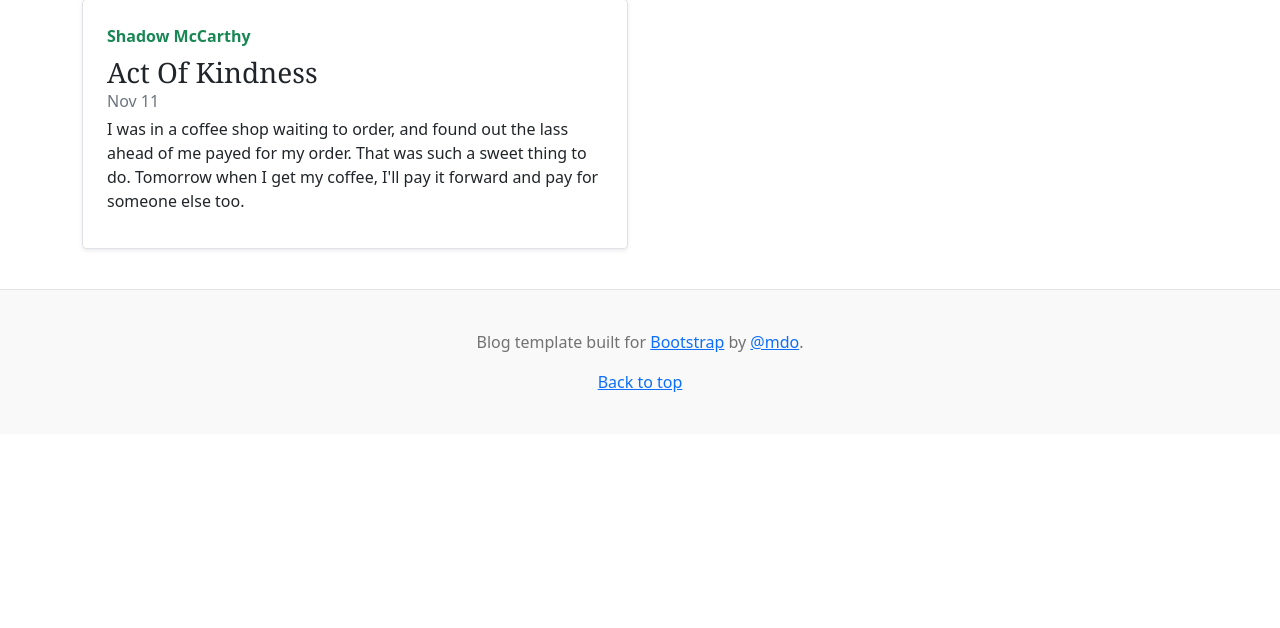
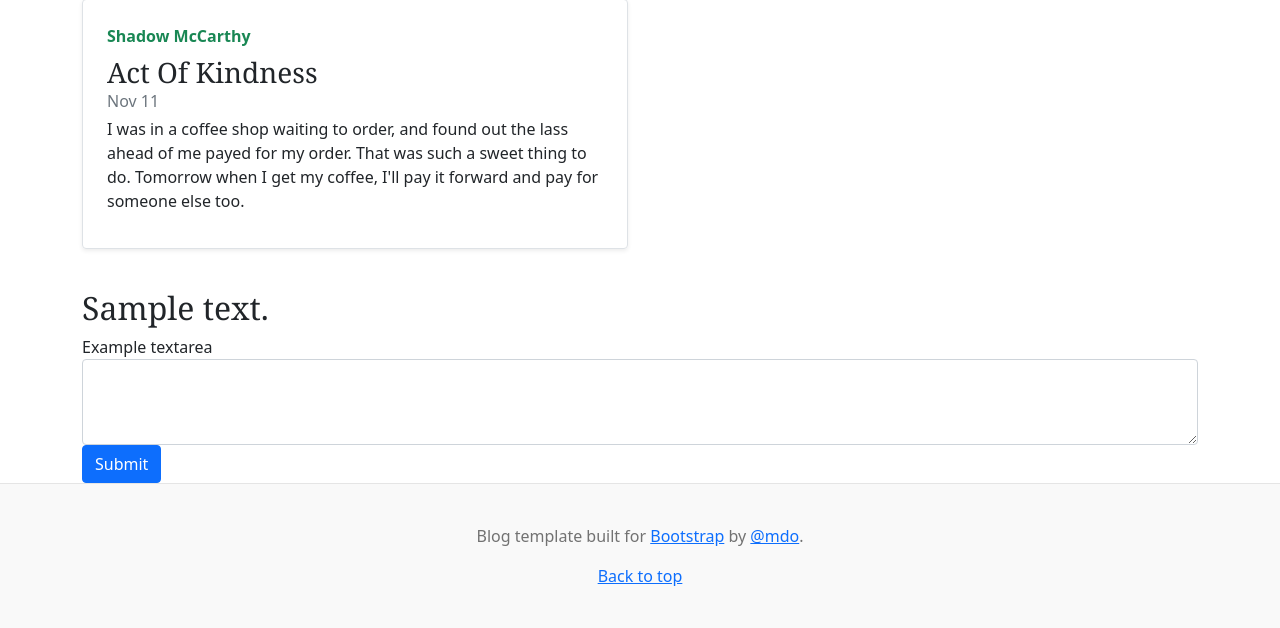
Before and after one commit to randor12/HackViolet2021, a Flask app: template templates/blog.html.j2 in a window 1280 px wide. Shown: the part 644-1272 px from the top of the page. Before the commit the page ends 1036 px from the top, so only its background shows below. Run offline with Flask 2, Linux system fonts and the light colour scheme; the template is opened without the code that fills it: most values are stand-ins (such as "Sample title", 1, 10 or a date in 2020).

Commit message:
basic blog message submit form

```diff
--- a/templates/blog.html.j2
+++ b/templates/blog.html.j2
@@ -9,5 +9,11 @@
   <h2>{{ item.get_message() }}</h2>
   {% endfor %}
 {% endif %}
-
+    <form method="post">
+        <div class="form-group">
+            <label for="exampleFormControlTextarea1">Example textarea</label>
+            <textarea class="form-control" id="exampleFormControlTextarea1" rows="3"></textarea>
+        </div>
+        <button type="submit" class="btn btn-primary">Submit</button>
+    </form>
 {% endblock %}
--- a/templates/blog_base.html.j2
+++ b/templates/blog_base.html.j2
@@ -94,6 +94,9 @@
     </div>
   </div>
 
+  {% block content %}
+  {% endblock %}
+
 </main><!-- /.container -->
 
 <footer class="blog-footer">
--- a/templates/chat_base.html.j2
+++ b/templates/chat_base.html.j2
@@ -5,8 +5,8 @@
     <title>Daily Joy - {% block title %}{% endblock %}</title>
     <link href="https://cdn.jsdelivr.net/npm/bootstrap@5.0.0-beta1/dist/css/bootstrap.min.css" rel="stylesheet" integrity="sha384-giJF6kkoqNQ00vy+HMDP7azOuL0xtbfIcaT9wjKHr8RbDVddVHyTfAAsrekwKmP1" crossorigin="anonymous">
     <link rel="canonical" href="https://getbootstrap.com/docs/5.0/examples/cover/">
-    <link rel="stylesheet" href="{{ url_for('static', filename='css/site.css') }}?v=1">
-    <link rel="stylesheet" href="{{ url_for('static', filename='css/chat.css') }}?v=1">
+    <link rel="stylesheet" href="{{ url_for('static', filename='css/site.css') }}?v=2">
+    <link rel="stylesheet" href="{{ url_for('static', filename='css/chat.css') }}?v=2">
     <script src="{{ url_for('static', filename='js/site.js') }}?v=1"></script>
     <style>
       .bd-placeholder-img {
```
